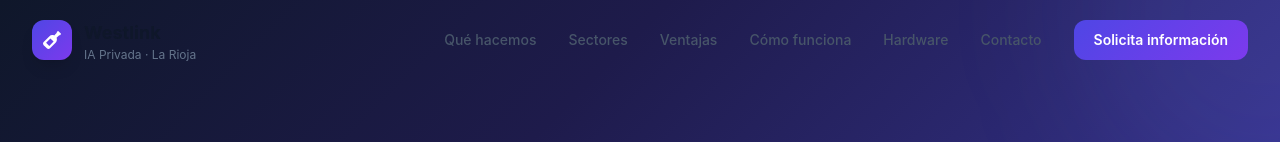
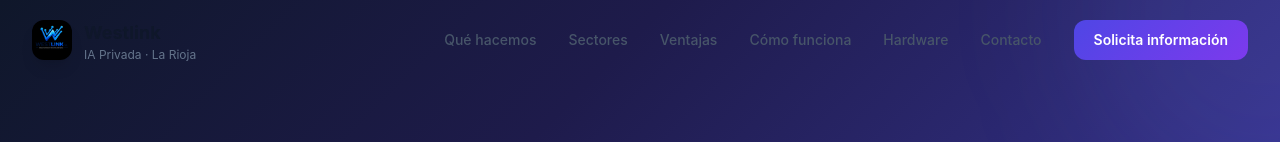
Before and after one commit to danibalda1/westlink-web, a React (Vite) app: page / in a window 1280 px wide. Shown: the top 142 px of the page. Built offline with nearby package versions, Linux system fonts and the light colour scheme.

Commit message:
feat: logo real en Navbar y Footer (reemplaza icono generico)

```diff
--- a/src/components/Footer.jsx
+++ b/src/components/Footer.jsx
@@ -1,4 +1,3 @@
-import { FaWineBottle } from 'react-icons/fa'
 import { HiOutlineMail } from 'react-icons/hi'
 
 export default function Footer() {
@@ -30,9 +29,11 @@ export default function Footer() {
         <div className="flex flex-col md:flex-row items-center justify-between gap-4">
           {/* Brand */}
           <div className="flex items-center gap-3">
-            <div className="w-8 h-8 rounded-lg gradient-primary flex items-center justify-center text-white text-xs">
-              <FaWineBottle />
-            </div>
+            <img
+              src="/logo.jpg"
+              alt="Westlink SL"
+              className="w-8 h-8 rounded-lg object-cover"
+            />
             <div>
               <span className="text-white font-semibold text-sm">Westlink SL</span>
               <span className="text-gray-500 text-xs block">IA Privada para PYMES · La Rioja</span>
--- a/src/components/Navbar.jsx
+++ b/src/components/Navbar.jsx
@@ -1,7 +1,6 @@
 import { useState, useEffect } from 'react'
 import { motion, AnimatePresence } from 'framer-motion'
 import { HiMenu, HiX } from 'react-icons/hi'
-import { FaWineBottle } from 'react-icons/fa'
 
 const links = [
   { label: 'Qué hacemos', href: '#que-hacemos' },
@@ -36,9 +35,11 @@ export default function Navbar() {
         <div className="flex items-center justify-between h-16 md:h-20">
           {/* Logo */}
           <a href="#" className="flex items-center gap-3 group">
-            <div className="w-10 h-10 rounded-xl gradient-primary flex items-center justify-center text-white shadow-lg group-hover:shadow-xl transition-shadow">
-              <FaWineBottle className="text-lg" />
-            </div>
+            <img
+              src="/logo.jpg"
+              alt="Westlink SL"
+              className="w-10 h-10 rounded-xl object-cover shadow-lg group-hover:shadow-xl transition-shadow"
+            />
             <div>
               <span className="text-lg font-bold text-gray-900">Westlink</span>
               <span className="text-xs text-gray-500 block leading-tight">IA Privada · La Rioja</span>
```
